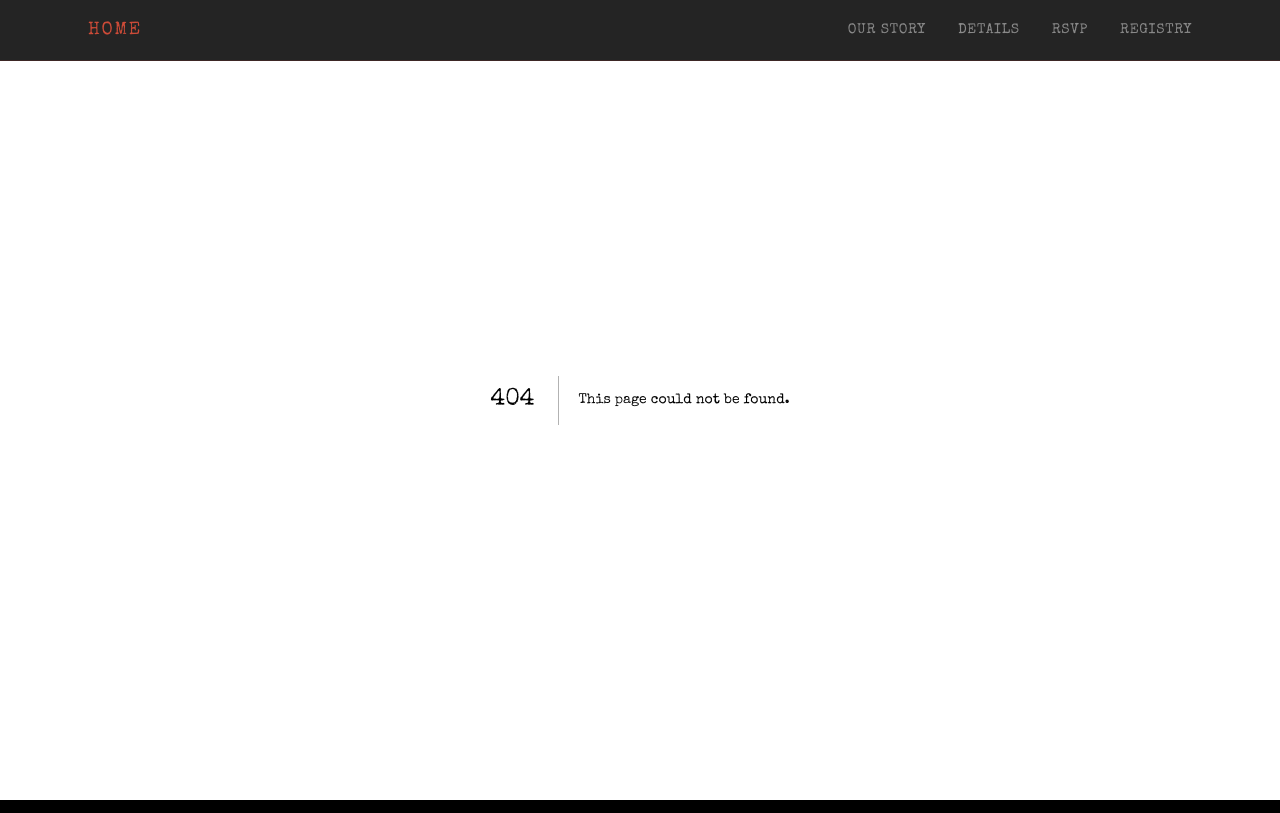
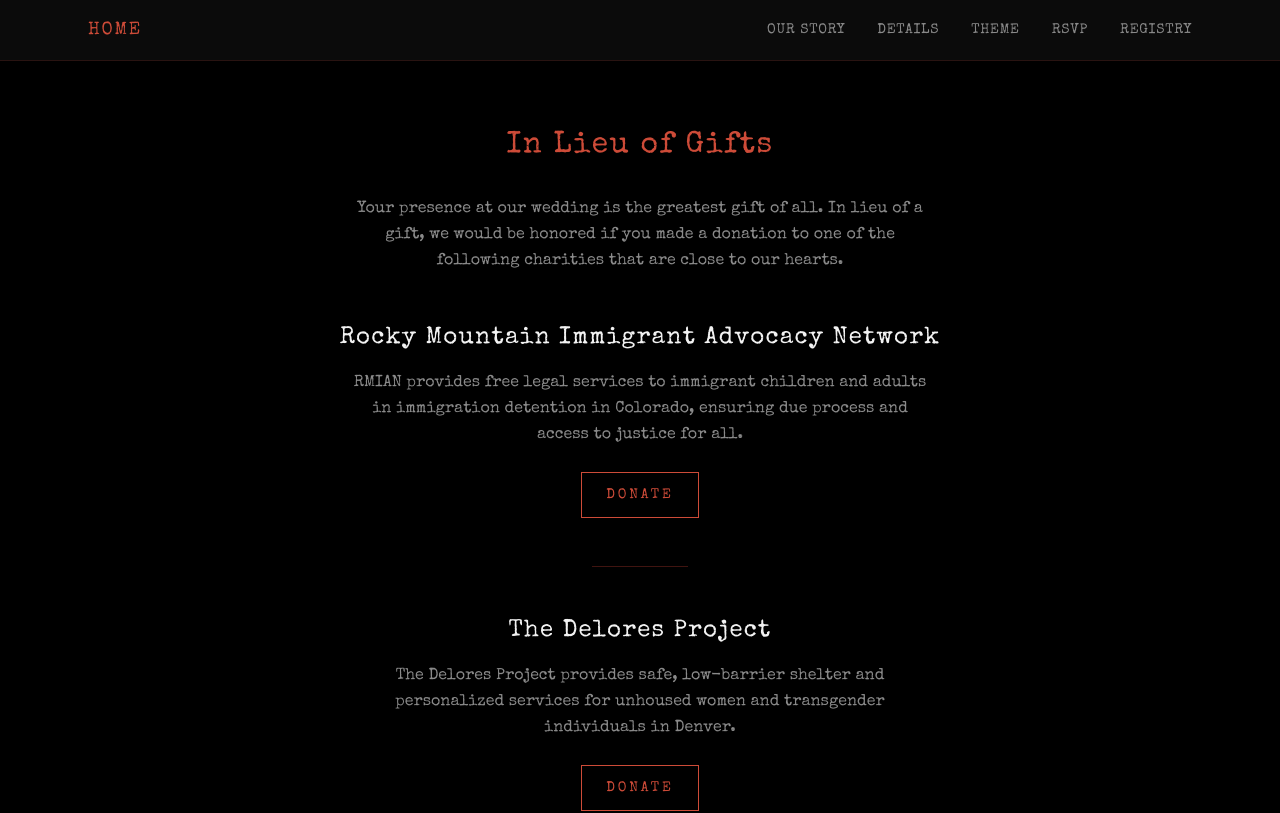
Before and after one commit to nick-brown2014/nickarina, a Next.js app: page /registry in a window 1280 px wide. Before the commit this address had no page. Shown: the top 813 px of the page. Built offline with nearby package versions, Linux system fonts and the light colour scheme.

Commit message:
page details and guest database info updated

```diff
--- a/app/components/Navigation.tsx
+++ b/app/components/Navigation.tsx
@@ -7,6 +7,7 @@
 const navLinks = [
   { href: "/our-story", label: "Our Story" },
   { href: "/details", label: "Details" },
+  { href: "/theme", label: "Theme" },
   { href: "/rsvp", label: "RSVP" },
   { href: "/registry", label: "Registry" },
 ];
--- a/app/details/page.tsx
+++ b/app/details/page.tsx
@@ -39,7 +39,7 @@
         <br/>
         But I don't like costumes!
         <br/>
-        No problem! <a className='text-accent-light hover:opacity-[80%]' href=''>Here are some costume ideas for people who don't like costumes</a>.
+        No problem! Here are some <a className='text-accent-light hover:opacity-[80%]' href='https://lifehacker.com/best-lazy-last-minute-halloween-costumes' target='_blank' rel='noopener noreferrer'>costumes for people who don't like costumes</a>.
       </>
     ),
   },
@@ -54,7 +54,7 @@
     location: "Della Terra Mountain Chateau",
     attire: "Strictly black formal. Goth Surrealist optional.",
     description: (<>
-      For more information on preferred attire, please go to our <a className='text-accent-light hover:opacity-[80%]' href=''>theme page</a>
+      For more information on preferred attire, please go to our <a className='text-accent-light hover:opacity-[80%]' href='/theme'>theme page</a>
     </>),
   },
   {
@@ -100,7 +100,6 @@
             { href: "#schedule", label: "Schedule" },
             { href: "#venues", label: "Venues" },
             { href: "#room-blocks", label: "Room Blocks" },
-            { href: "#theme", label: "Theme" },
           ].map((link, i, arr) => (
             <span key={link.href} className="flex items-center gap-x-2">
               <a
@@ -244,45 +243,6 @@
             ))}
           </div>
         </section>
-
-        <hr className="border-0 border-t border-accent/40 w-full mx-auto my-20" />
-
-        <section id="theme" className="text-center scroll-mt-40">
-          <h2 className="font-[var(--font-special-elite)] text-2xl md:text-3xl tracking-wider text-accent-light mb-4">
-            Theme
-          </h2>
-          <p className="text-muted mb-12 max-w-xl mx-auto">
-            For inspiration on attire and aesthetic, take a peek at our Pinterest
-            boards. Links coming soon.
-          </p>
-          <div className="space-y-10">
-            <div>
-              <h3 className="font-[var(--font-special-elite)] text-xl tracking-wider text-foreground mb-6">
-                Welcome Party
-              </h3>
-              <a
-                href="#"
-                aria-disabled="true"
-                className="inline-block font-[var(--font-special-elite)] text-sm tracking-[0.2em] uppercase px-6 py-3 border border-accent/40 text-muted hover:border-accent-light hover:text-accent-light transition-all duration-300 pointer-events-none opacity-50"
-              >
-                Pinterest Board
-              </a>
-            </div>
-            <hr className="border-0 border-t border-accent/40 w-24 mx-auto" />
-            <div>
-              <h3 className="font-[var(--font-special-elite)] text-xl tracking-wider text-foreground mb-6">
-                Wedding
-              </h3>
-              <a
-                href="#"
-                aria-disabled="true"
-                className="inline-block font-[var(--font-special-elite)] text-sm tracking-[0.2em] uppercase px-6 py-3 border border-accent/40 text-muted hover:border-accent-light hover:text-accent-light transition-all duration-300 pointer-events-none opacity-50"
-              >
-                Pinterest Board
-              </a>
-            </div>
-          </div>
-        </section>
       </div>
     </div>
   );
--- /dev/null
+++ b/app/registry/page.tsx
@@ -0,0 +1,82 @@
+const charities = [
+  {
+    name: "Rocky Mountain Immigrant Advocacy Network",
+    href: "https://www.rmian.org/donate",
+    description:
+      "RMIAN provides free legal services to immigrant children and adults in immigration detention in Colorado, ensuring due process and access to justice for all.",
+  },
+  {
+    name: "The Delores Project",
+    href: "https://secure.qgiv.com/for/thedeloresproject/",
+    description:
+      "The Delores Project provides safe, low-barrier shelter and personalized services for unhoused women and transgender individuals in Denver.",
+  },
+  {
+    name: "Native American Rights Fund",
+    href: "https://narf.org",
+    description:
+      "NARF provides legal assistance to Native American tribes, organizations, and individuals nationwide, defending tribal sovereignty, natural resources, and human rights.",
+  },
+];
+
+export default function RegistryPage() {
+  return (
+    <div className="relative min-h-screen bg-black pt-24 pb-16 px-6">
+      <div className="relative max-w-4xl mx-auto">
+        <section className="text-center mt-8">
+          <h2 className="font-[var(--font-special-elite)] text-2xl md:text-3xl tracking-wider text-accent-light mb-8">
+            In Lieu of Gifts
+          </h2>
+          <p className="text-muted leading-relaxed mb-12 max-w-xl mx-auto">
+            Your presence at our wedding is the greatest gift of all. In lieu of
+            a gift, we would be honored if you made a donation to one of the
+            following charities that are close to our hearts.
+          </p>
+          <ul className="space-y-12">
+            {charities.map((charity, idx) => (
+              <li key={charity.name}>
+                {idx > 0 && (
+                  <hr className="border-0 border-t border-accent/40 w-24 mx-auto mb-12" />
+                )}
+                <h3 className="font-[var(--font-special-elite)] text-2xl tracking-wider text-foreground mb-4">
+                  {charity.name}
+                </h3>
+                <p className="text-muted leading-relaxed mb-6 max-w-xl mx-auto">
+                  {charity.description}
+                </p>
+                <a
+                  href={charity.href}
+                  target="_blank"
+                  rel="noopener noreferrer"
+                  className="inline-block font-[var(--font-special-elite)] text-sm tracking-[0.2em] uppercase px-6 py-3 border border-accent-light text-accent-light hover:bg-accent-light hover:text-background transition-all duration-300"
+                >
+                  Donate
+                </a>
+              </li>
+            ))}
+          </ul>
+        </section>
+
+        <hr className="border-0 border-t border-accent/40 w-full mx-auto my-20" />
+
+        <section className="text-center">
+          <h2 className="font-[var(--font-special-elite)] text-2xl md:text-3xl tracking-wider text-accent-light mb-8">
+            Prefer a Gift?
+          </h2>
+          <p className="text-muted leading-relaxed mb-8 max-w-xl mx-auto">
+            If you would really prefer to get us a gift, we are registered at
+            Zola.
+          </p>
+          <a
+            href="https://www.zola.com/registry/karinaandnick2026"
+            target="_blank"
+            rel="noopener noreferrer"
+            className="inline-block font-[var(--font-special-elite)] text-sm tracking-[0.2em] uppercase px-6 py-3 border border-accent-light text-accent-light hover:bg-accent-light hover:text-background transition-all duration-300"
+          >
+            View Our Registry
+          </a>
+        </section>
+      </div>
+    </div>
+  );
+}
--- a/app/rsvp/page.tsx
+++ b/app/rsvp/page.tsx
@@ -67,12 +67,7 @@
 
       const foundParties = data.parties as Party[];
       setParties(foundParties);
-
-      if (foundParties.length === 1) {
-        selectParty(foundParties[0]);
-      } else {
-        setStep("select-party");
-      }
+      setStep("select-party");
     } catch {
       setSearchError("Something went wrong. Please try again.");
     } finally {
@@ -144,7 +139,10 @@
 
   const stepDescription: Record<Step, string> = {
     search: "Please enter your last name to find your invitation.",
-    "select-party": "We found multiple groups. Please select yours.",
+    "select-party":
+      parties.length === 1
+        ? "We found your group. Please confirm it below."
+        : "We found multiple groups. Please select yours.",
     rsvp: currentGuest
       ? `Responding for ${currentGuest.firstName}${currentGuest.lastName ? ` ${currentGuest.lastName}` : ""} (${currentMemberIndex + 1} of ${members.length})`
       : "",
--- /dev/null
+++ b/app/theme/page.tsx
@@ -0,0 +1,78 @@
+"use client";
+
+import { useEffect } from "react";
+
+const boards = [
+  {
+    title: "\u201CI hate themed weddings, don't make me do this\u201D",
+    description:
+      "No theme required. Black formal attire is all we ask.",
+    url: "https://www.pinterest.com/krackerbarrel/i-hate-themed-weddings-dont-make-me-do-this/",
+  },
+  {
+    title: "\u201CI am willing to try! But I need some ideas\u201D",
+    description:
+      "A little inspiration to nudge you toward the Goth Surrealist side.",
+    url: "https://www.pinterest.com/krackerbarrel/goth-surrealist-inspiration/",
+  },
+  {
+    title: "\u201CI will be going all-out, maximum effort\u201D",
+    description:
+      "You understand the assignment. Full send.",
+    url: "https://www.pinterest.com/krackerbarrel/i-understand-the-assignment-and-will-full-send/",
+  },
+];
+
+export default function ThemePage() {
+  useEffect(() => {
+    const script = document.createElement("script");
+    script.src = "https://assets.pinterest.com/js/pinit.js";
+    script.async = true;
+    script.defer = true;
+    document.body.appendChild(script);
+    return () => {
+      script.remove();
+    };
+  }, []);
+
+  return (
+    <div className="relative min-h-screen bg-black pt-24 pb-16 px-6">
+      <div className="relative max-w-4xl mx-auto text-center">
+        <h1 className="font-[var(--font-special-elite)] text-3xl md:text-4xl tracking-wider text-accent-light mt-8 mb-4">
+          Theme
+        </h1>
+        <p className="text-muted leading-relaxed mb-16 max-w-xl mx-auto">
+          For inspiration on attire and aesthetic, take a peek at our Pinterest
+          boards below.
+        </p>
+
+        <div className="space-y-20">
+          {boards.map((board, idx) => (
+            <section key={board.title}>
+              {idx > 0 && (
+                <hr className="border-0 border-t border-accent/40 w-24 mx-auto mb-20" />
+              )}
+              <h2 className="font-[var(--font-special-elite)] text-2xl tracking-wider text-foreground mb-3">
+                {board.title}
+              </h2>
+              <p className="text-muted mb-8 max-w-xl mx-auto">
+                {board.description}
+              </p>
+              <div className="flex justify-center">
+                <a
+                  data-pin-do="embedBoard"
+                  data-pin-board-width="900"
+                  data-pin-scale-height="600"
+                  data-pin-scale-width="115"
+                  href={board.url}
+                >
+                  {board.title} Pinterest Board
+                </a>
+              </div>
+            </section>
+          ))}
+        </div>
+      </div>
+    </div>
+  );
+}
--- a/prisma/seed-data.json
+++ b/prisma/seed-data.json
@@ -621,7 +621,7 @@
       },
       {
         "firstName": "Adrienne",
-        "lastName": "Hiew"
+        "lastName": "Aguirre Deschais"
       }
     ]
   },
@@ -707,10 +707,10 @@
   },
   {
     "partyId": "party-54",
-    "label": "Aleksie LaRue",
+    "label": "Aleksei LaRue",
     "members": [
       {
-        "firstName": "Aleksie",
+        "firstName": "Aleksei",
         "lastName": "LaRue"
       }
     ]
@@ -749,7 +749,7 @@
     "members": [
       {
         "firstName": "Gavin",
-        "lastName": "Nackbar"
+        "lastName": "Nachbar"
       },
       {
         "firstName": "Kelly",
@@ -1226,5 +1226,29 @@
         "lastName": "Howard"
       }
     ]
+  },
+  {
+    "partyId": "party-95",
+    "label": "Leo",
+    "members": [
+      {
+        "firstName": "Leo",
+        "lastName": "Stout"
+      }
+    ]
+  },
+  {
+    "partyId": "party-96",
+    "label": "Nick, Elle",
+    "members": [
+      {
+        "firstName": "Nick",
+        "lastName": "Bender"
+      },
+      {
+        "firstName": "Elle",
+        "lastName": "Bender"
+      }
+    ]
   }
 ]
```
